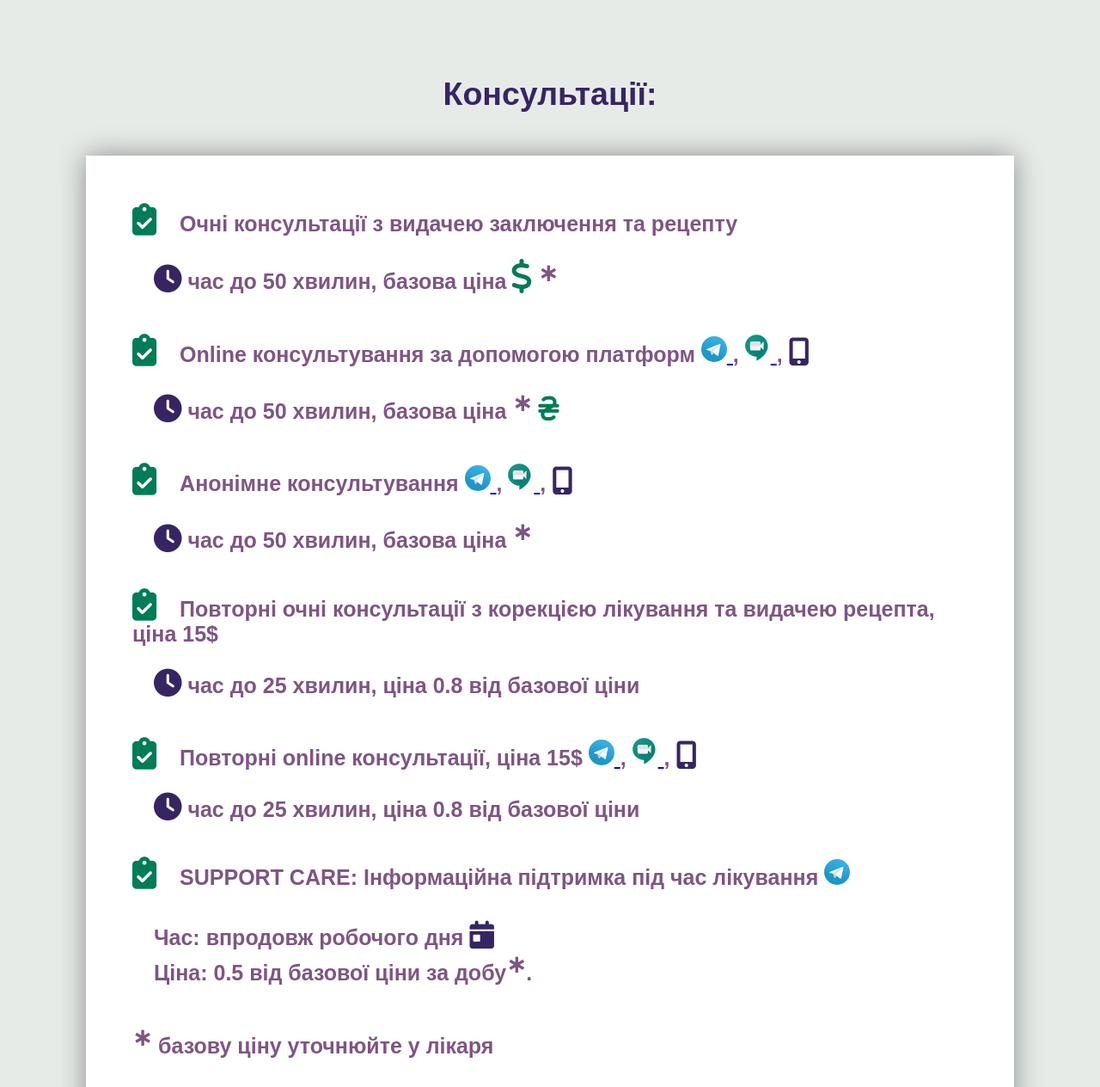
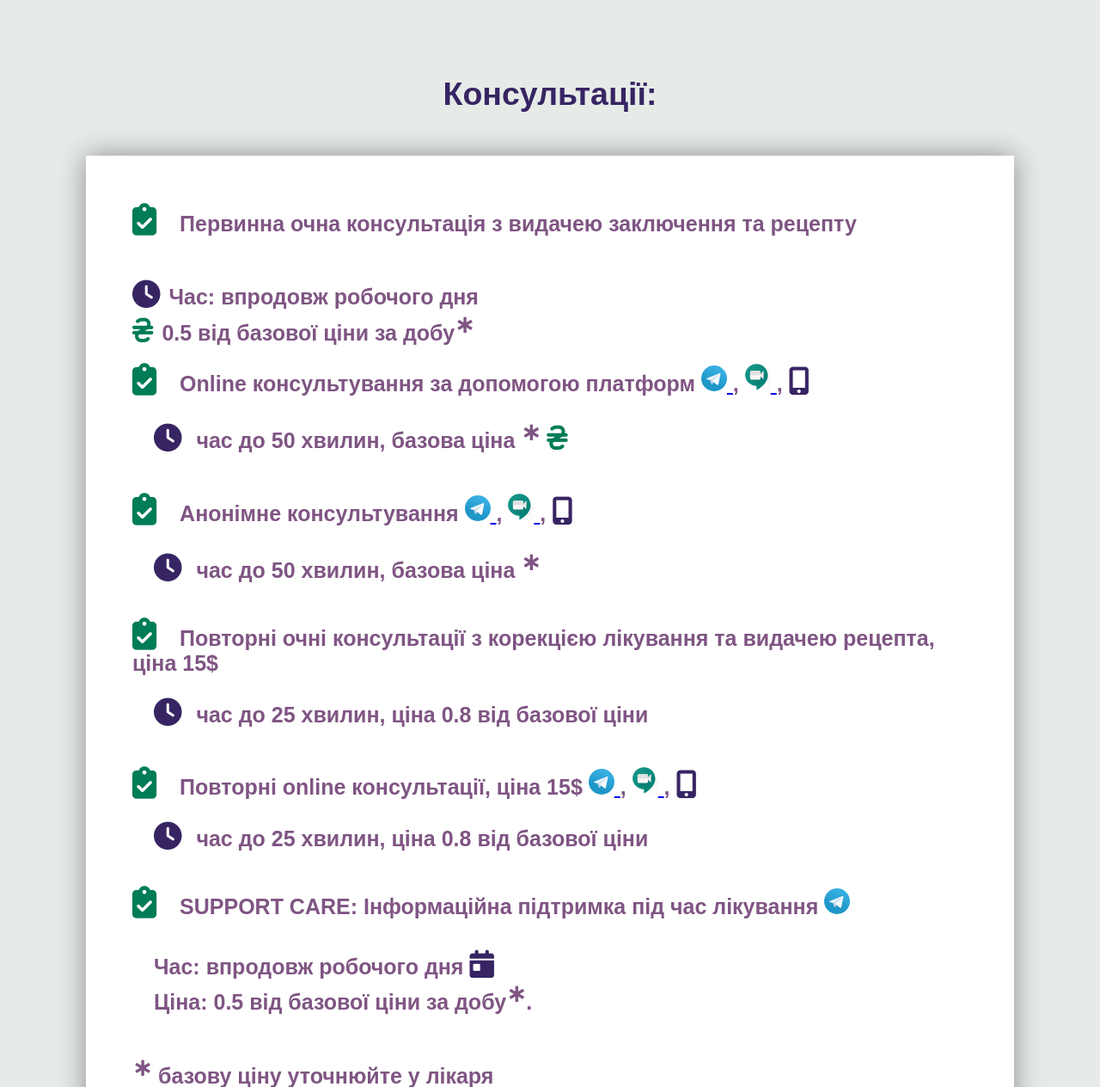
Before and after one commit to aquamarinewave/test.dr, a PHP site: page / in a window 1280 px wide. Shown: the part 2019-3283 px from the top of the page at 86% size. Run offline with PHP 8.4, Linux system fonts and the light colour scheme; some libraries are stand-ins or nearby versions.

Commit message:
Addition content

```diff
--- a/css/styles.css
+++ b/css/styles.css
@@ -346,16 +346,9 @@ h1 {
     content: '\f017';
     font-size: 1.3rem;
     color: var(--purple);
+    padding-right: 10px;
 }
 
-.icon-dollar::after {
-    font-family: "Font Awesome 5 Free";
-        display: inline-block;
-        content: '\24';
-        font-size: 1.6rem;
-        color: var(--green);
-        padding-left: 5px;
-}
 
 .sup-asterics {
     font-size: 1.1rem;
@@ -367,6 +360,7 @@ h1 {
     content: '\f6f2';
     font-size: 1.3rem;
     color: var(--green);
+    padding-right: 10px;
 }
 
 .icon-day::before {
--- a/index.html
+++ b/index.html
@@ -241,7 +241,7 @@
                   >
                 </div>
               </div>
-              <div><a href="#test" class="close">Закрыть окно</a></div>
+              <div><a href="#test" class="close">Закрити вікно</a></div>
             </div>
           </div>
 
@@ -255,12 +255,14 @@
           <h2 class="section-header">Консультації:</h2>
           <ul class="consultations-list">
             <li class="consultation">
-              Очні консультації з видачею заключення та рецепту
+              Первинна очна консультація з видачею заключення та рецепту
               <p class="time-price">
-                <span class="icon-clock"></span>
-                час до 50 хвилин, базова
-                <span class="icon-dollar">ціна</span>
-                <sup class="sup-asterics">&lowast;</sup>
+                <div>
+                 <span class="icon-clock">Час: впродовж робочого дня</span>
+                </div>
+                <div>
+                  <span class="icon-hryvnya">0.5 від базової ціни за добу<sup class="sup-asterics">&lowast;</sup></span>
+                </div>
               </p>
             </li>
             <li class="consultation">
```
